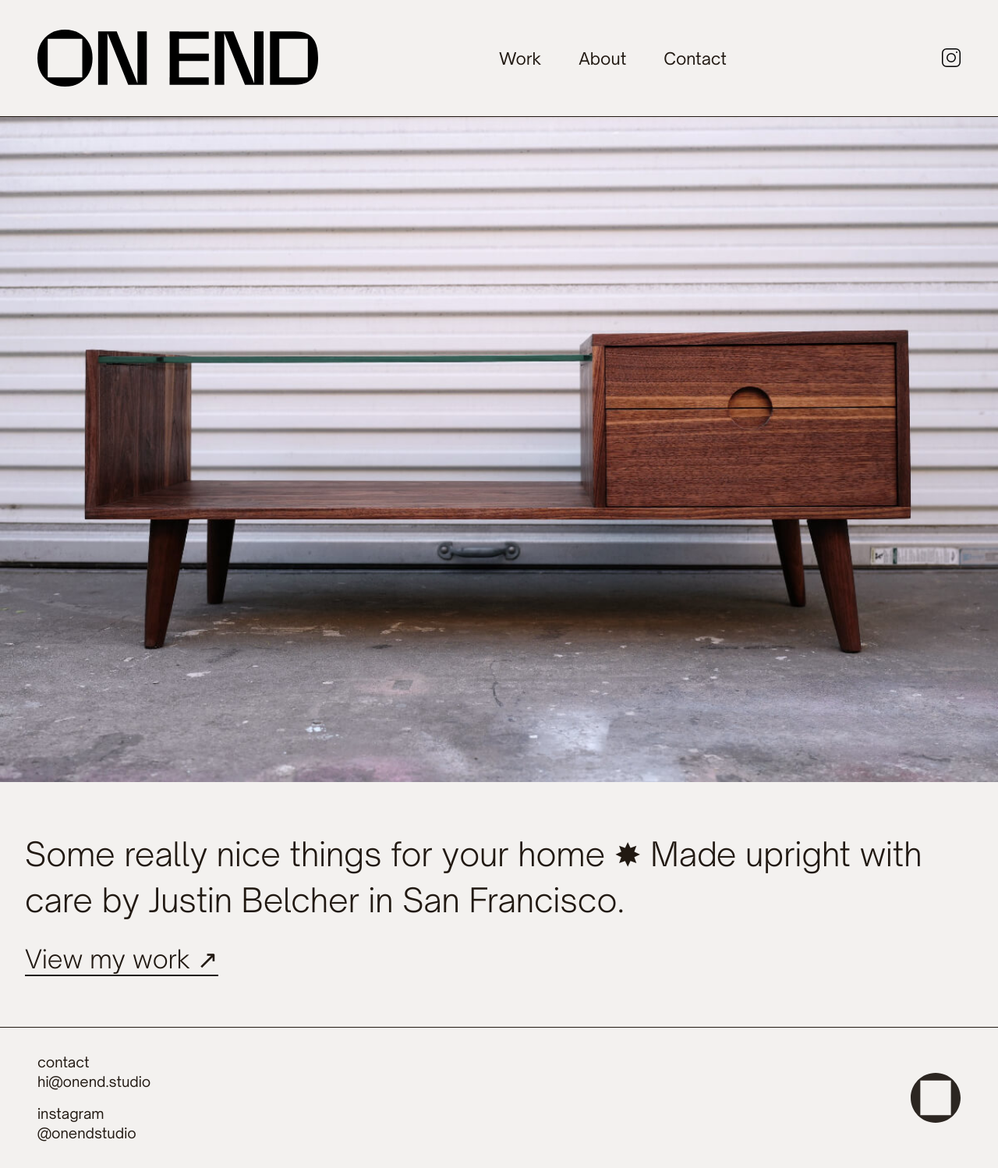
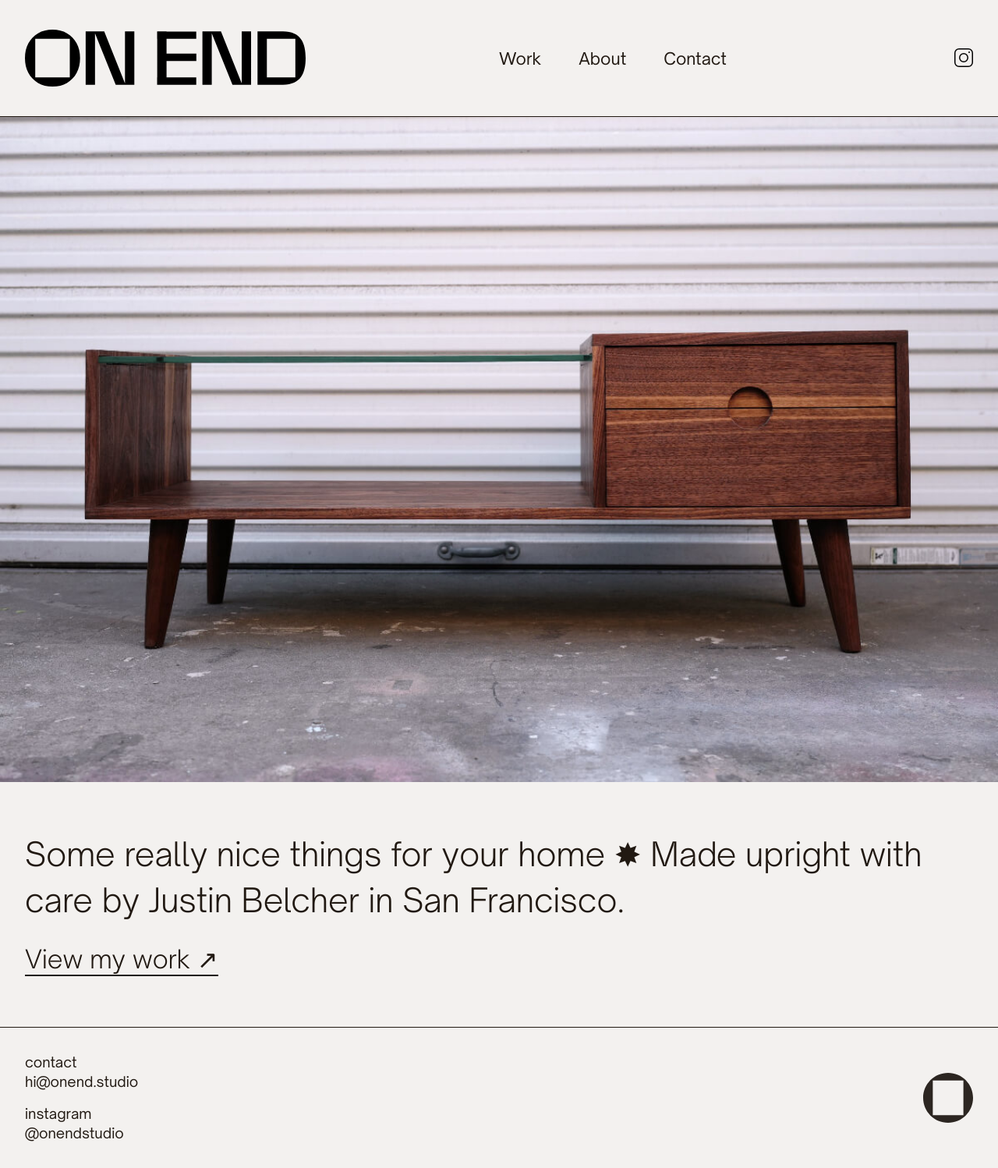
Before and after one commit to Uvacoder/woodstudio, a Next.js app: page /work in a window 1280 px wide. Shown: the whole page at 78% size. Built offline with nearby package versions, Linux system fonts and the light colour scheme.

Commit message:
Tweak padding

```diff
--- a/src/components/Footer.tsx
+++ b/src/components/Footer.tsx
@@ -48,10 +48,12 @@ const FlexBox = styled(Box, {
   variants: {
     padding: {
       compact: { padding: "$3 $2" },
-      comfortable: { padding: "$4 $5" },
+      comfortable: { padding: "$4 $4" },
     },
     border: {
       true: { borderTop: "1px solid $border" },
     },
   },
 });
+// compact: { padding: "$4 $2" },
+// comfortable: { padding: "$6 $4" },
--- a/src/components/Navigation.tsx
+++ b/src/components/Navigation.tsx
@@ -91,7 +91,7 @@ const GridBox = styled(Box, {
     },
     padding: {
       compact: { padding: "0 $2" },
-      comfortable: { padding: "0 $5" },
+      comfortable: { padding: "0 $4" },
     },
     border: {
       true: { borderBottom: "1px solid $black" },
```
